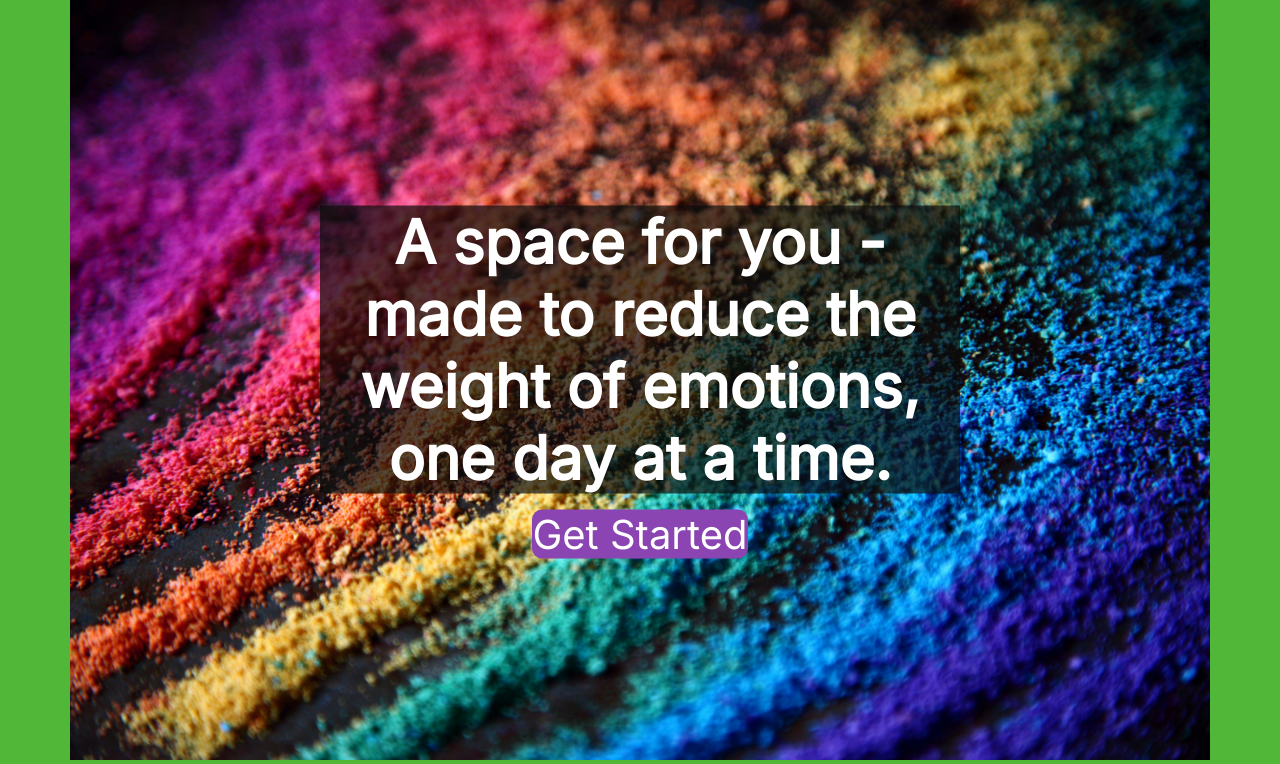
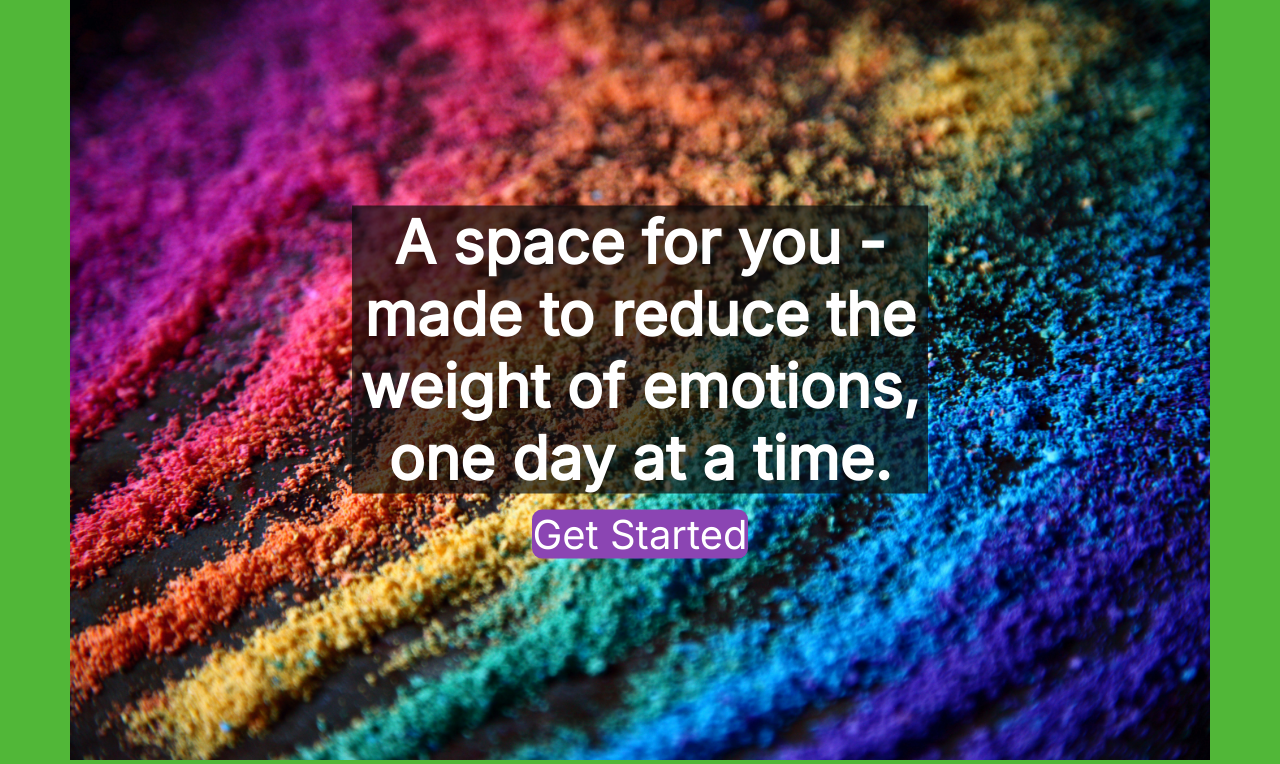
Before and after one commit to annawils441/mellowspace, a Flask app: page / in a window 1280 px wide. Shown: the part 124-888 px from the top of the page. Run offline with Flask 3, Linux system fonts and the light colour scheme.

Commit message:
V4.3 - Fixed the overflowing homepage image text box

```diff
--- a/app/static/css/styles.css
+++ b/app/static/css/styles.css
@@ -821,7 +821,8 @@ header {
 .strategy-group,
 .repeat-box,
 .calendar,
-.month-title {
+.month-title,
+.homepage-img-txt-box {
     max-width: 1140px;
     width: 90%;
 }
```
